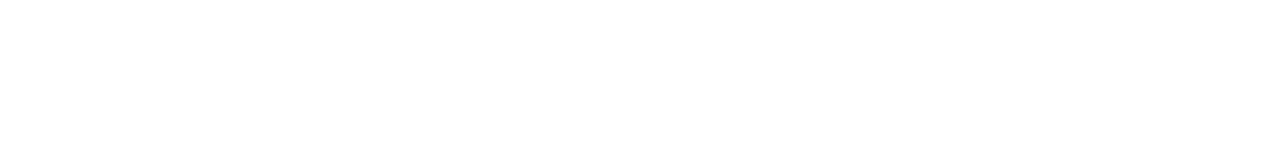
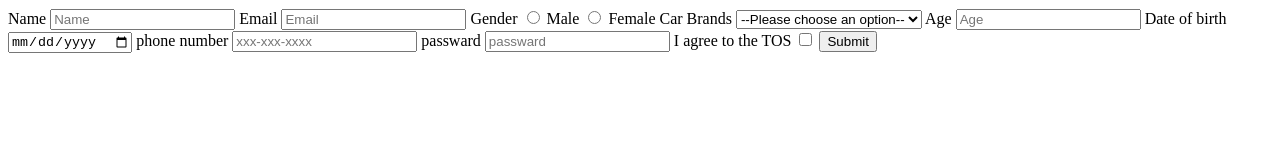
Before and after one commit to acciojob/signup-form-car-deepu8765, a website: page main.html in a window 1280 px wide. Drawn offline with Linux system fonts and the light colour scheme.

Commit message:
created a submission

```diff
--- a/main.html
+++ b/main.html
@@ -8,9 +8,48 @@
 
 <body>
 	<!-- the entire body must be written by student -->
+	<form>
+		<label for="name">Name</label>
+		<input type="text" required id="name" placeholder="Name">
+
+		<lable for="email"> Email</lable>
+		<input type="email" required id="email" placeholder="Email">
+
+		<label for="gender"> Gender </label>
+		<input type="radio" required id="gender_m">
+
+		<label for="male"> Male </label>
+		<input type="radio" required if="gender_f">
+
+		<label for="Female"> Female </label>
+		<label for="carbrands"> Car Brands</label>
+
+		<Select id="car" name="cars" required>
+			<option value="">--Please choose an option--</option>
+			<option value="toyota">Toyota</option>
+			<option value="ford">Ford</option>
+			<option value="bmw">BMW</option>
+		</Select>
+
+		<label for="age">Age</label>
+		<input type="number" id="age" name="age" placeholder="Age" required>
+
+		<label for="dob">Date of birth</label>
+		<input type="Date" id="dob" name="dob" required>
+
+		<label for="tel"> phone number</label>
+		<input type="tel" id="tel" name="tel" placeholder="xxx-xxx-xxxx">
+
+		<label for="passward">passward</label>
+		<input type="passward" id="passward" name="passward" placeholder="passward">
+
+		<lable for="tos"> I agree to the TOS</lable>
+		<input type="checkbox" id="tos" name="tos" required>
+
+		<button type="submit">Submit</button>
+	</form>
     <script type="text/javascript" src="./script.js">
 </script>
-
 </body>
 
 </html>
```
Also changed, not shown: script.js (+6 -1 lines).
